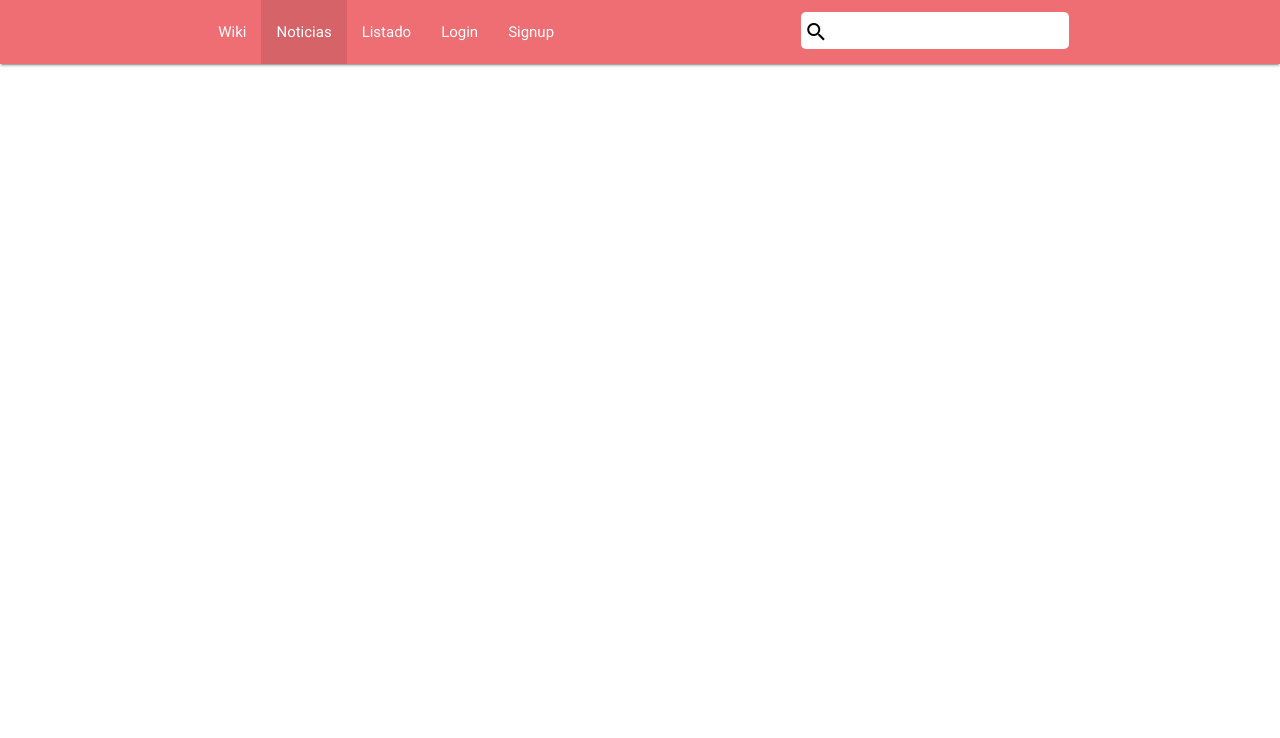
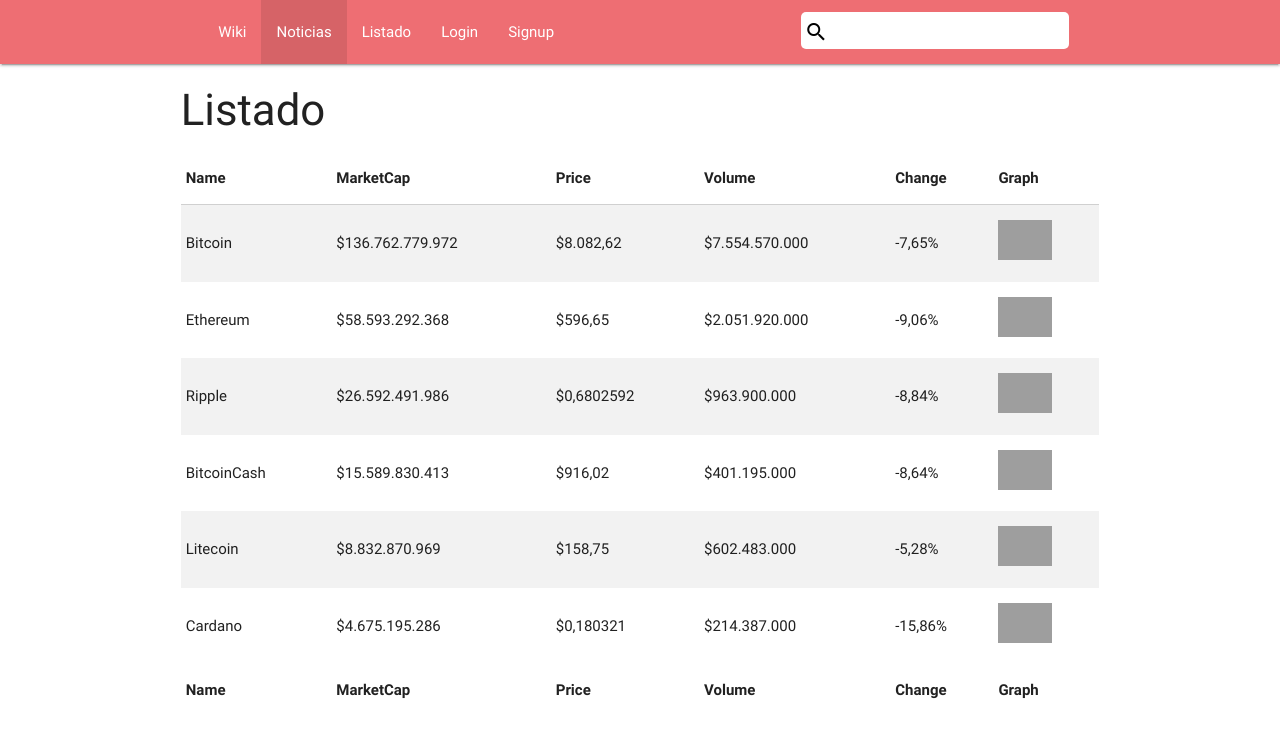
Before and after one commit to guilleCM/diw-criptoportal, a plain HTML site: page listado.html in a window 1280 px wide. Drawn offline with nearby package versions, Linux system fonts and the light colour scheme; grey boxes are pictures that could not be loaded.

Commit message:
Listado acabado

```diff
--- a/listado.html
+++ b/listado.html
@@ -68,7 +68,79 @@
     <main>
         <div class="container">
             <div class="row no-margin">
-
+                <h3>Listado</h3>
+                <table class="striped">
+                    <thead>
+                        <tr>
+                            <th>Name</th>
+                            <th>MarketCap</th>
+                            <th>Price</th>
+                            <th>Volume</th>
+                            <th>Change</th>
+                            <th>Graph</th>
+                        </tr>
+                    </thead>
+                    <tfoot>
+                        <tr>
+                            <th>Name</th>
+                            <th>MarketCap</th>
+                            <th>Price</th>
+                            <th>Volume</th>
+                            <th>Change</th>
+                            <th>Graph</th>
+                        </tr>
+                    </tfoot>
+                    <tbody>
+                        <tr>
+                            <td>Bitcoin</td>
+                            <td>$136.762.779.972</td>
+                            <td>$8.082,62</td>
+                            <td>$7.554.570.000</td>
+                            <td>-7,65%</td>
+                            <td><img style="height: 40px" src="https://s2.coinmarketcap.com/generated/sparklines/1.png" alt="GRAPH"></td>
+                        </tr>
+                        <tr>
+                            <td>Ethereum</td>
+                            <td>$58.593.292.368</td>
+                            <td>$596,65</td>
+                            <td>$2.051.920.000</td>
+                            <td>-9,06%</td>
+                            <td><img style="height: 40px" src="https://s2.coinmarketcap.com/generated/sparklines/52.png" alt="GRAPH"></td>
+                        </tr>
+                        <tr>
+                            <td>Ripple</td>
+                            <td>$26.592.491.986</td>
+                            <td>$0,6802592</td>
+                            <td>$963.900.000</td>
+                            <td>-8,84%</td>
+                            <td><img style="height: 40px" src="https://s2.coinmarketcap.com/generated/sparklines/1376.png" alt="GRAPH"></td>
+                        </tr>
+                        <tr>
+                            <td>BitcoinCash</td>
+                            <td>$15.589.830.413</td>
+                            <td>$916,02</td>
+                            <td>$401.195.000</td>
+                            <td>-8,64%</td>
+                            <td><img style="height: 40px" src="https://s2.coinmarketcap.com/generated/sparklines/1.png" alt="GRAPH"></td>
+                        </tr>
+                        <tr>
+                            <td>Litecoin</td>
+                            <td>$8.832.870.969</td>
+                            <td>$158,75</td>
+                            <td>$602.483.000</td>
+                            <td>-5,28%</td>
+                            <td><img style="height: 40px" src="https://s2.coinmarketcap.com/generated/sparklines/1376.png" alt="GRAPH"></td>
+                        </tr>
+                        <tr>
+                            <td>Cardano</td>
+                            <td>$4.675.195.286</td>
+                            <td>$0,180321</td>
+                            <td>$214.387.000</td>
+                            <td>-15,86%</td>
+                            <td><img style="height: 40px" src="https://s2.coinmarketcap.com/generated/sparklines/52.png" alt="GRAPH"></td>
+                        </tr>
+                    </tbody>
+                </table>
             </div>
         </div>
     </main>
```
